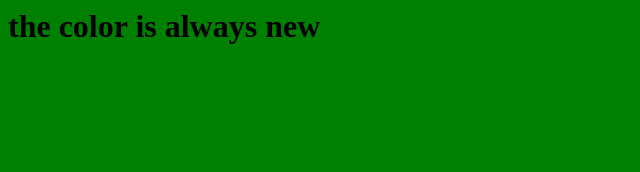
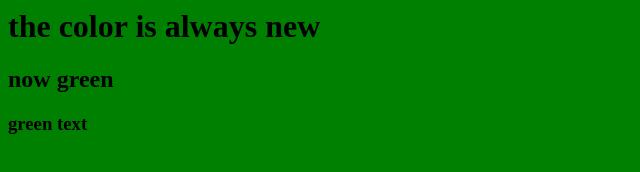
Before and after one commit to iNspiter/temp1, a plain HTML site: page index.html in a window 1280 px wide. Shown: the whole page, without its empty margins (0-640 px from the left). Drawn offline with Linux system fonts and the light colour scheme.

Commit message:
green text added

```diff
--- a/index.html
+++ b/index.html
@@ -2,6 +2,7 @@
 	<body bgcolor="green">
 
 	<h1>the color is always new</h1>
-
+	<h2>now green</h2>
+	<h3>green text</h3>
 	</body>
 </html>
```
